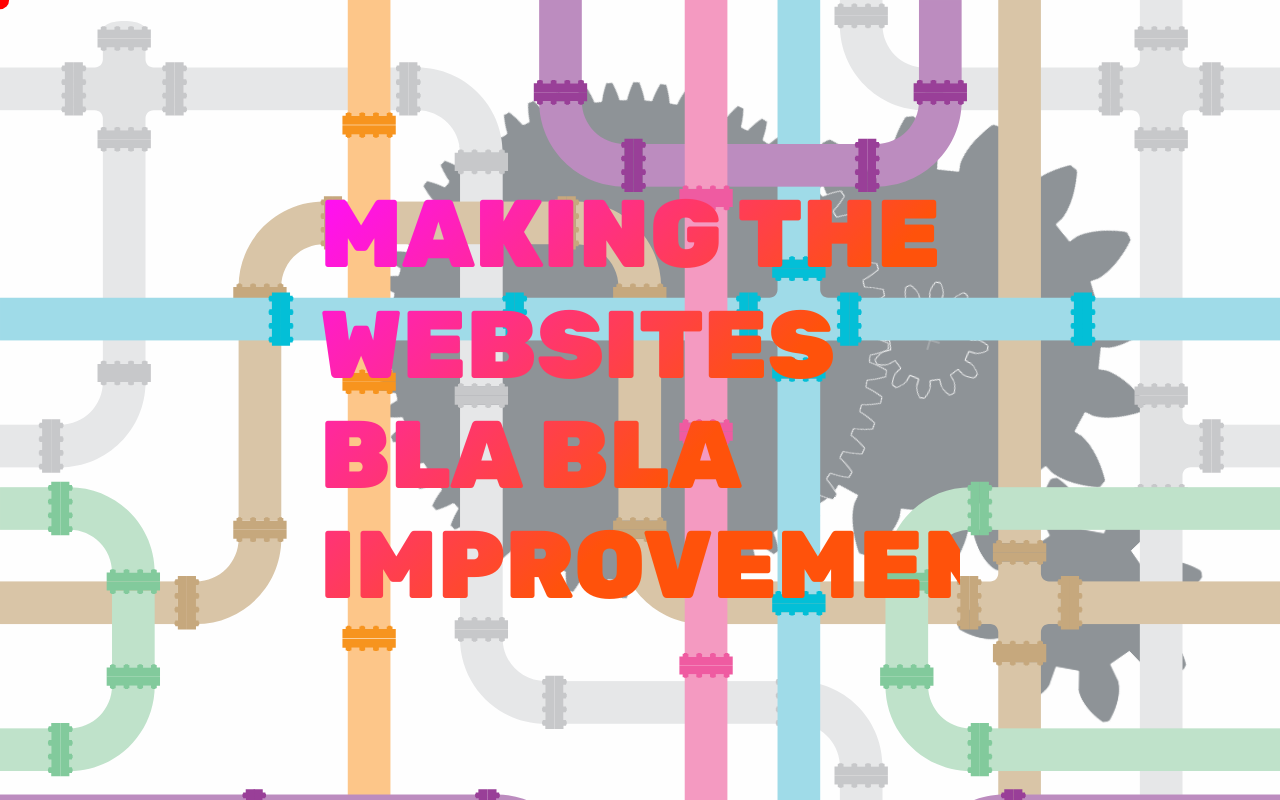
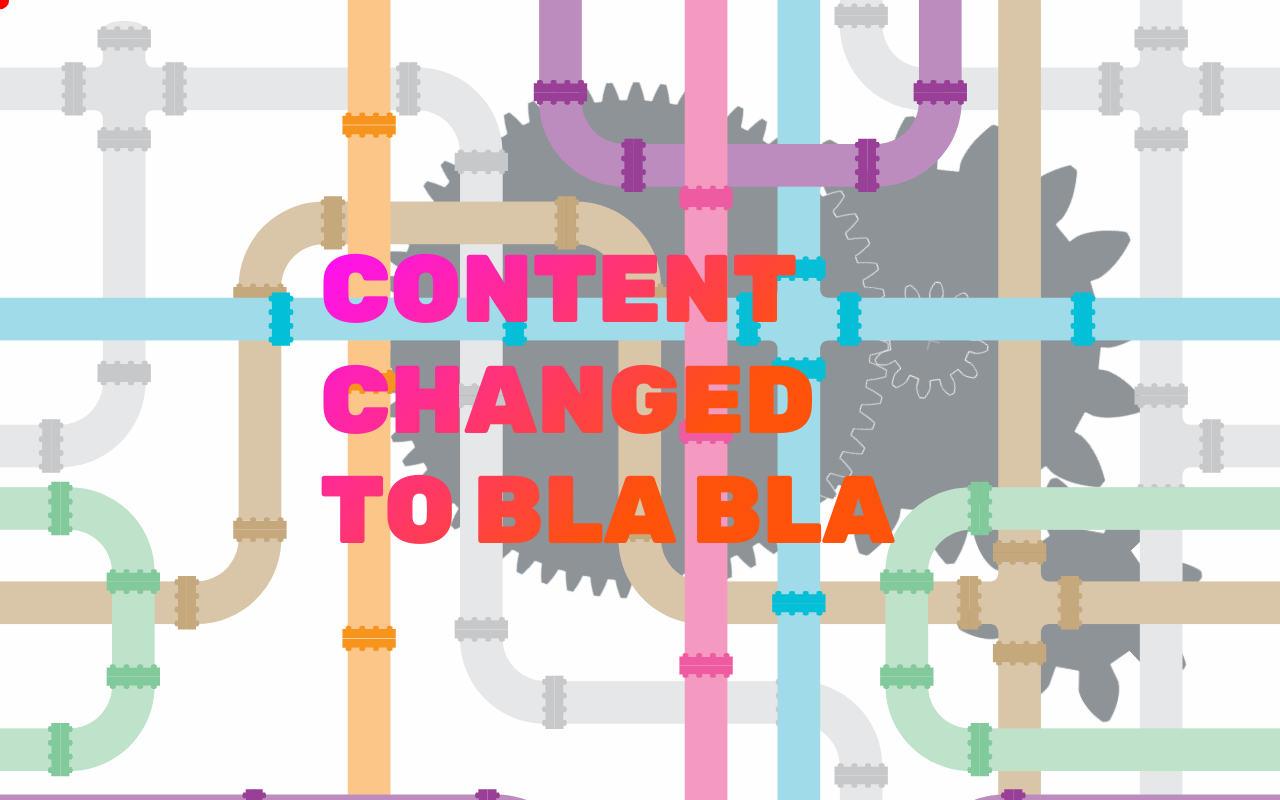
Before and after one commit to jopfre/makingthewebsites.com, a website: page index.html in a window 1280 px wide. Drawn offline with Linux system fonts and the light colour scheme.

Commit message:
h1 changed

```diff
--- a/index.html
+++ b/index.html
@@ -11,7 +11,7 @@
 <body>
   <section id="hero">
     <header id="site-title">
-      <h1>Making the Websites BLA BLA improvement</h1>
+      <h1>Content changed to bla bla</h1>
     </header>
     <!-- <img id="pipes" src="img/pipes.svg" alt=""> -->
 
```
